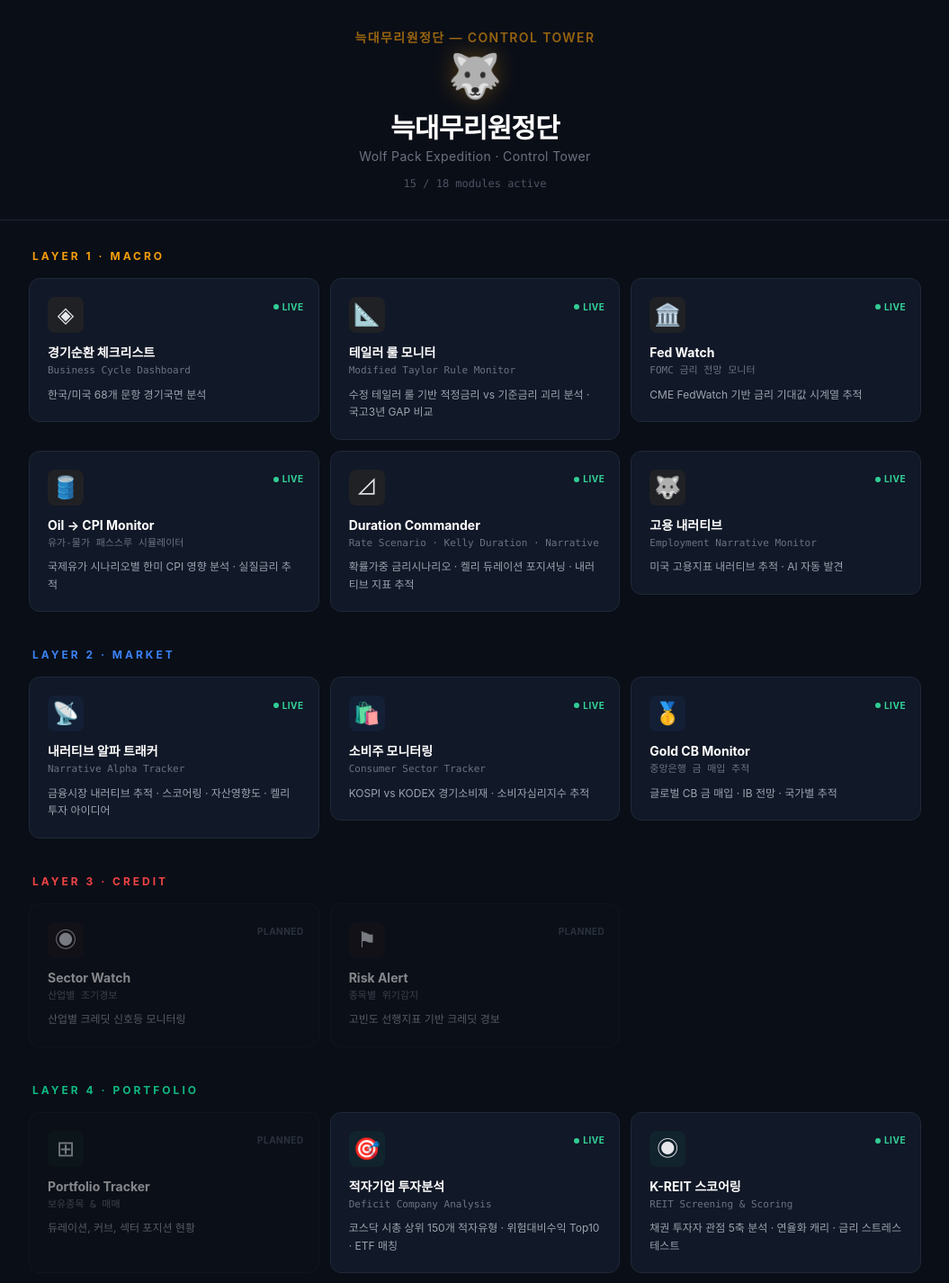
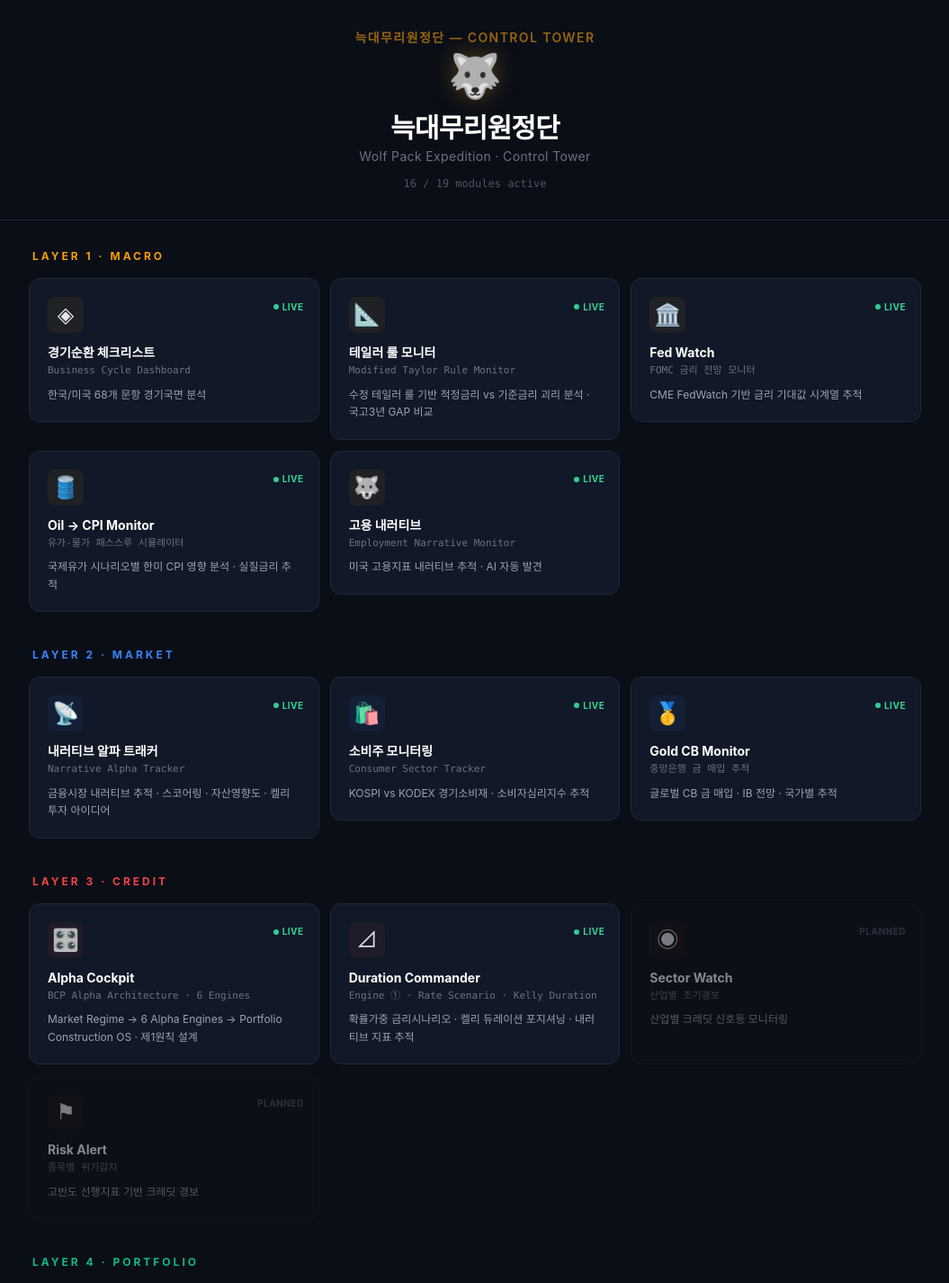
Before and after one commit to mib7514/wolfpack, a Next.js app: page / in a window 1280 px wide. Shown: the top 1426 px of the page at 90% size, without its empty margins (112-1167 px from the left). Built offline with nearby package versions, Linux system fonts and the light colour scheme.

Commit message:
Update page.js

```diff
--- a/app/page.js
+++ b/app/page.js
@@ -45,16 +45,6 @@ const MODULES = [
     status: "live",
   },
   {
-    id: "duration-commander",
-    name: "Duration Commander",
-    subtitle: "Rate Scenario · Kelly Duration · Narrative",
-    icon: "⊿",
-    description: "확률가중 금리시나리오 · 켈리 듀레이션 포지셔닝 · 내러티브 지표 추적",
-    path: "/modules/rate-scenario",
-    layer: "macro",
-    status: "live",
-  },
-  {
     id: "employment-narrative",
     name: "고용 내러티브",
     subtitle: "Employment Narrative Monitor",
@@ -96,6 +86,26 @@ const MODULES = [
     status: "live",
   },
   // ─── Layer 3: CREDIT ───
+  {
+    id: "alpha-cockpit",
+    name: "Alpha Cockpit",
+    subtitle: "BCP Alpha Architecture · 6 Engines",
+    icon: "🎛️",
+    description: "Market Regime → 6 Alpha Engines → Portfolio Construction OS · 제1원칙 설계",
+    path: "/modules/alpha-cockpit",
+    layer: "credit",
+    status: "live",
+  },
+  {
+    id: "duration-commander",
+    name: "Duration Commander",
+    subtitle: "Engine ① · Rate Scenario · Kelly Duration",
+    icon: "⊿",
+    description: "확률가중 금리시나리오 · 켈리 듀레이션 포지셔닝 · 내러티브 지표 추적",
+    path: "/modules/rate-scenario",
+    layer: "credit",
+    status: "live",
+  },
   {
     id: "sector-watch",
     name: "Sector Watch",
```
